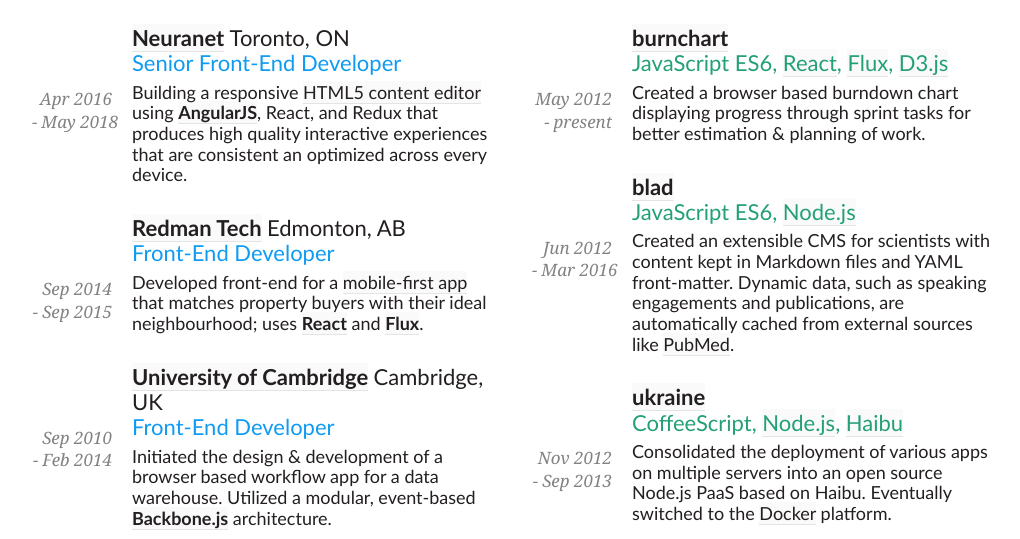
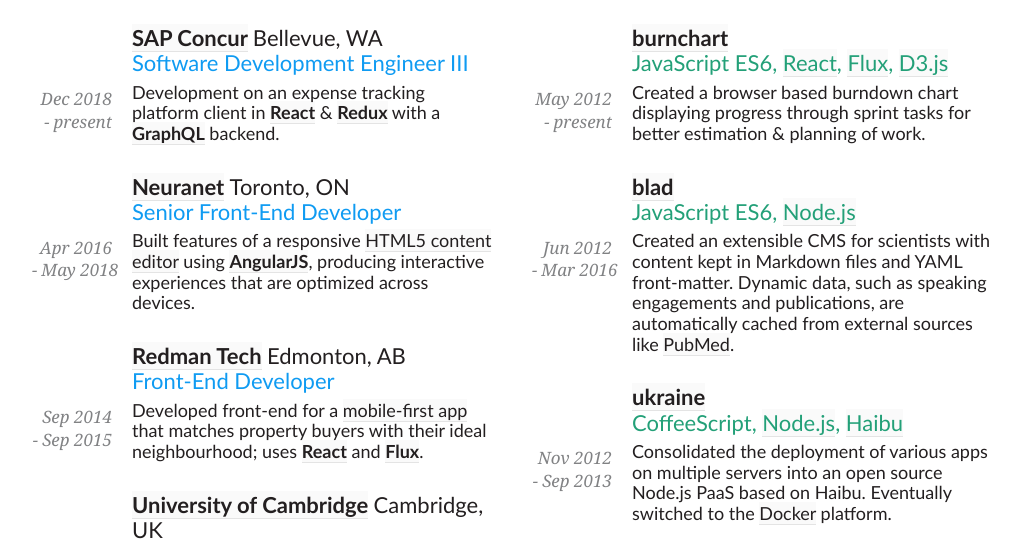
Before and after one commit to radekstepan/resume, a website: page index.html in a window 1280 px wide. Shown: the part 268-807 px from the top of the page, without its empty margins (128-1148 px from the left). Drawn offline with Linux system fonts and the light colour scheme; a web font is replaced by a local one.

Commit message:
add SAP job

```diff
--- a/index.html
+++ b/index.html
@@ -25,6 +25,22 @@
       <h1>Jobs</h1>
 
       <article>
+        <h2><a href="https://www.concur.com/">SAP Concur</a>
+          <span>Bellevue, WA</span></h2>
+        <aside>
+          <time>Dec 2018</time>
+          <time>present</time>
+        </aside>
+        <h3>Software Development Engineer III</h3>
+        <p>Development on an expense tracking platform client in
+          <strong><a href="https://facebook.github.io/react/">React</a></strong> &amp;
+          <strong><a href="https://redux.js.org/">Redux</a></strong>
+          with a
+          <strong><a href="https://graphql.org/">GraphQL</a></strong>
+          backend.</p>
+      </article>
+
+      <article>
         <h2><a href="http://www.neuranet.com/">Neuranet</a>
           <span>Toronto, ON</span></h2>
         <aside>
@@ -32,10 +48,9 @@
           <time>May 2018</time>
         </aside>
         <h3>Senior Front-End Developer</h3>
-        <p>Building a responsive <a href="https://flexitive.com/">HTML5 content editor</a>
-          using <strong><a href="https://angularjs.org/">AngularJS</a></strong>, React, and
-          Redux that produces high quality interactive experiences that are consistent an
-          optimized across every device.
+        <p>Built features of a responsive <a href="https://flexitive.com/">HTML5 content editor</a>
+          using <strong><a href="https://angularjs.org/">AngularJS</a></strong>, producing
+          interactive experiences that are optimized across devices.</p>
       </article>
       <!--
       <article>
@@ -78,8 +93,10 @@
         <p>Initiated the design &amp; development of a browser based workflow app
           for a data warehouse. Utilized a modular, event-based
           <strong><a href="http://backbonejs.org/">Backbone.js</a></strong> architecture.</p>
+        <!--
         <p>Accelerated the switch from JSP-heavy front end of a data warehouse
           into JavaScript components.</p>
+        -->
       </article>
 
       <article>
```
